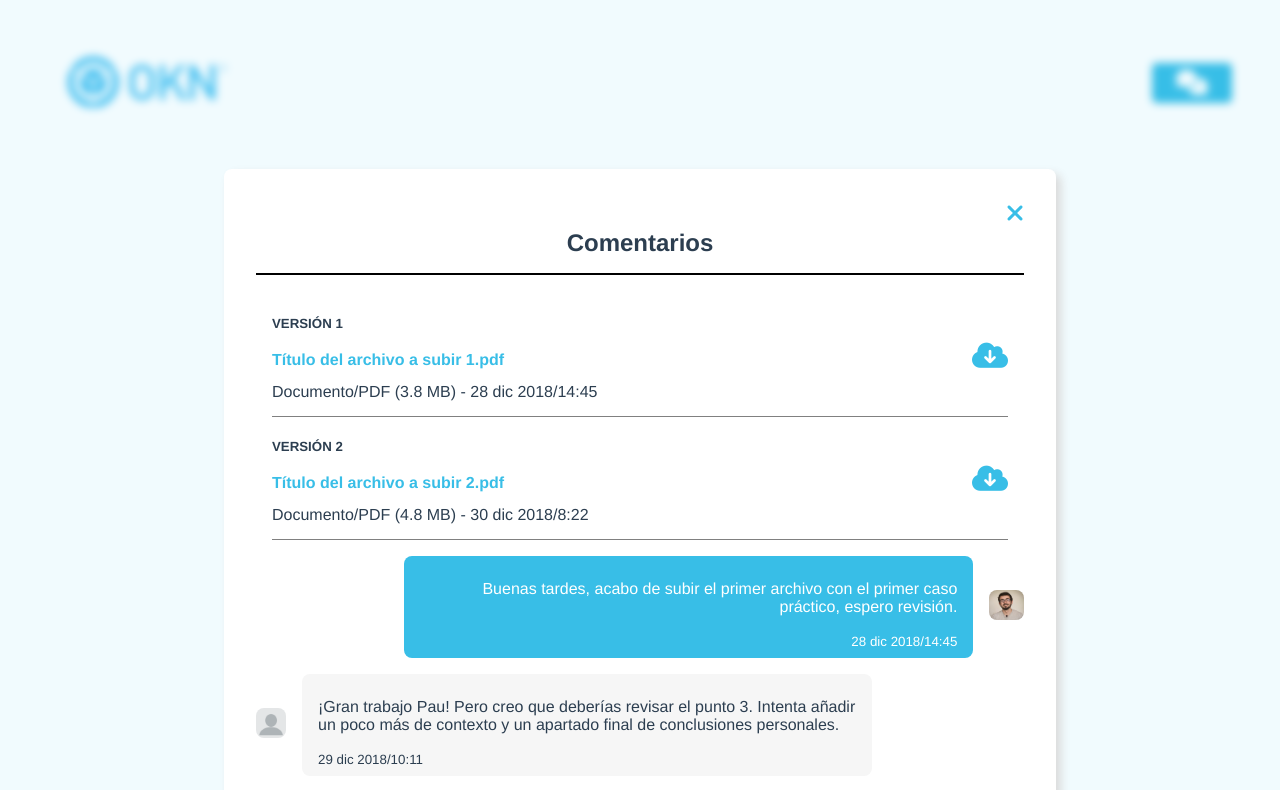
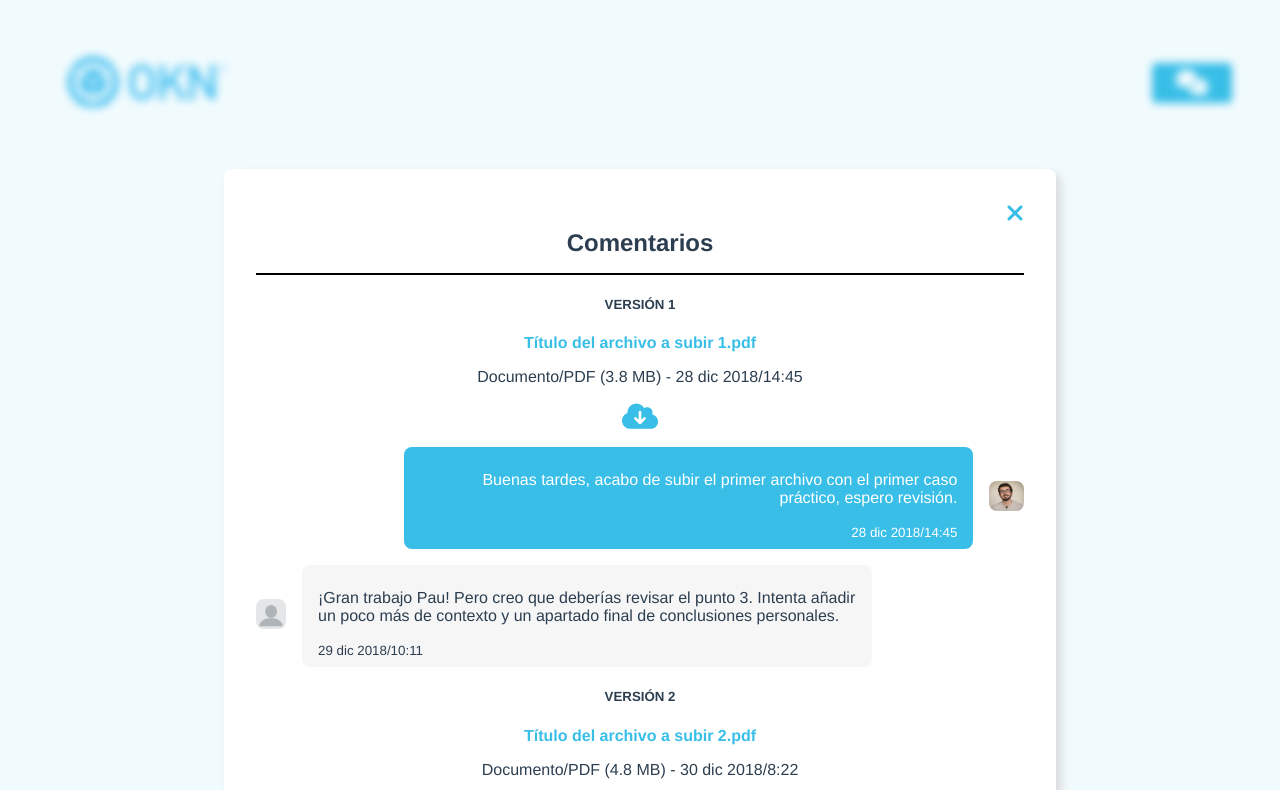
Before and after one commit to PauGarciaMartinez/okn-learning-modal, a Vue app: page / in a window 1280 px wide. Shown: the top 790 px of the page. Built offline with nearby package versions, Linux system fonts and the light colour scheme.

Commit message:
Adjust components to the new structure

```diff
--- a/src/components/Delivery.vue
+++ b/src/components/ChatDelivery.vue
@@ -20,22 +20,8 @@
 </template>
 
 <script>
-import { Delivery } from '@/models/delivery.js'
-import { ref } from 'vue'
-
 export default {
-  name: 'Delivery',
-  setup() {
-    let deliveries = ref([])
-
-    let delivery1 = ref(new Delivery('VERSIÓN 1', 'Título del archivo a subir 1.pdf', 'Documento/PDF', '(3.8 MB)', '28 dic 2018/14:45', 'url'))
-
-    let delivery2 = ref(new Delivery('VERSIÓN 2', 'Título del archivo a subir 2.pdf', 'Documento/PDF', '(4.8 MB)', '30 dic 2018/8:22', 'url'))
-
-    deliveries.value.push(delivery1, delivery2)
-
-    return { deliveries }
-  }
+  name: 'ChatDelivery',
 }
 </script>
 
--- a/src/components/Message.vue
+++ b/src/components/ChatMessage.vue
@@ -25,26 +25,8 @@
 </template>
 
 <script>
-import { Message } from '@/models/message.js'
-import { ref } from 'vue'
-
 export default {
-  name: 'Message',
-  setup() {
-    let messages = ref([])
-
-    const message1 = ref(new Message('Buenas tardes, acabo de subir el primer archivo con el primer caso práctico, espero revisión.', '28 dic 2018/14:45', 'student'))
-
-    const message2 = ref(new Message('¡Gran trabajo Pau! Pero creo que deberías revisar el punto 3. Intenta añadir un poco más de contexto y un apartado final de conclusiones personales.', '29 dic 2018/10:11', 'teacher'))
-
-    const message3 = ref(new Message('Realizados los cambios según feedback.', '30 dic 2018/8:22', 'student'))
-
-    const message4 = ref(new Message('Perfecto, excelente trabajo.', '30 dic 2018/15:25', 'teacher'))
-
-    messages.value.push(message1, message2, message3, message4)
-
-    return { messages }
-  }
+  name: 'ChatMessage',
 }
 </script>
 
--- a/src/components/Content.vue
+++ b/src/components/Content.vue
@@ -47,12 +47,18 @@
 </template>
 
 <script>
+import ChatMessage from '@/components/ChatMessage'
+import ChatDelivery from '@/components/ChatDelivery'
 import { Message } from '@/models/message.js'
 import { Delivery } from '@/models/delivery.js'
 import { ref } from 'vue'
 
 export default {
   name: 'Content',
+  components: {
+    ChatMessage,
+    ChatDelivery
+  },
   setup() {
     let content = ref([])
 
--- a/src/components/Modal.vue
+++ b/src/components/Modal.vue
@@ -1,4 +1,5 @@
 <template>
+
   <div class="backdrop" @click="closeModal"></div>
   <div class="modal">
     <div class="close-container">
@@ -6,19 +7,16 @@
     </div>
     <h2 class="title">{{ title }}</h2>
 
-    <Delivery />
-    <Message />
-
     <Content />
 
     <Input />
+
   </div>
+
 </template>
 
 <script>
 import Input from '@/components/Input'
-import Message from '@/components/Message'
-import Delivery from '@/components/Delivery'
 import Content from '@/components/Content'
 import { ref } from 'vue'
 
@@ -27,8 +25,6 @@ export default {
   emits: ['close-modal'],
   components: {
     Input,
-    Message,
-    Delivery,
     Content
   },
   setup(props, { emit }) {
```
